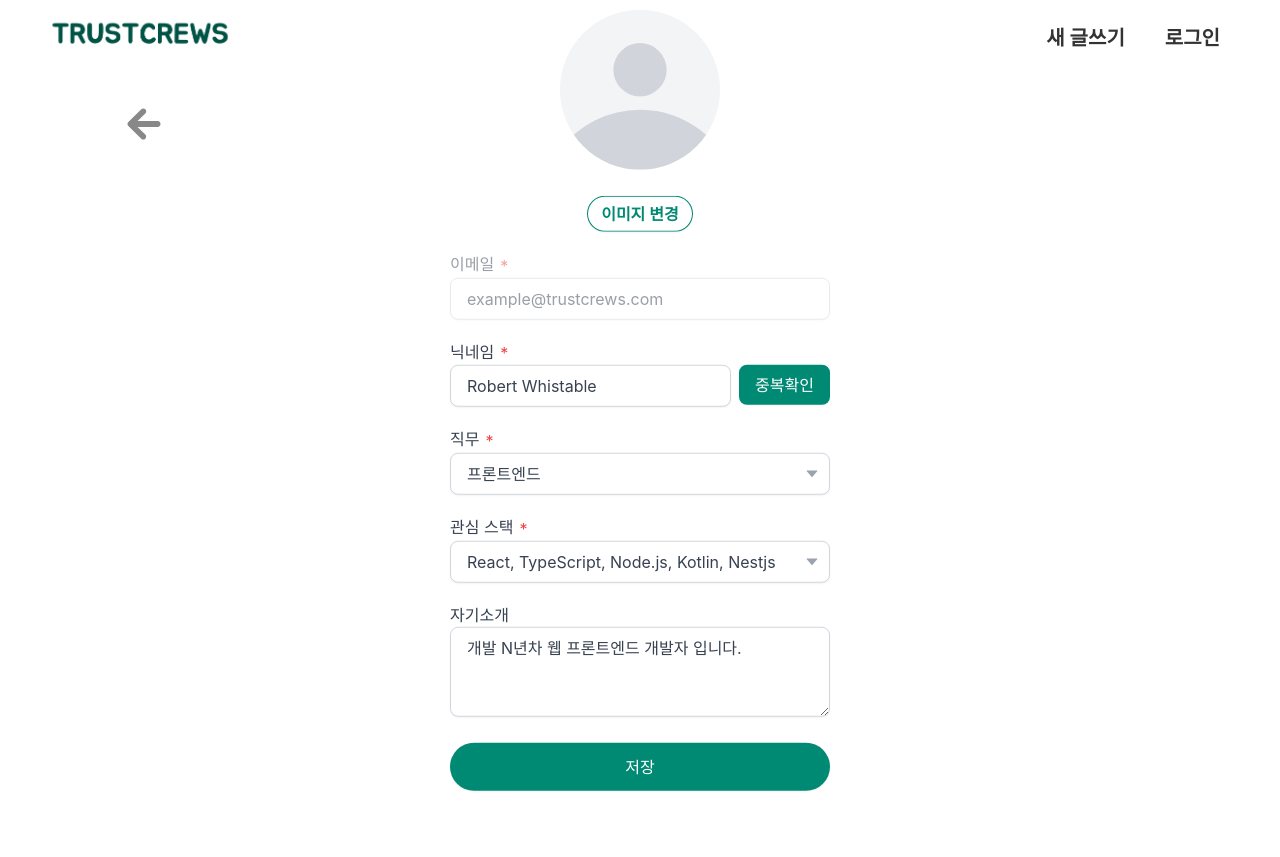
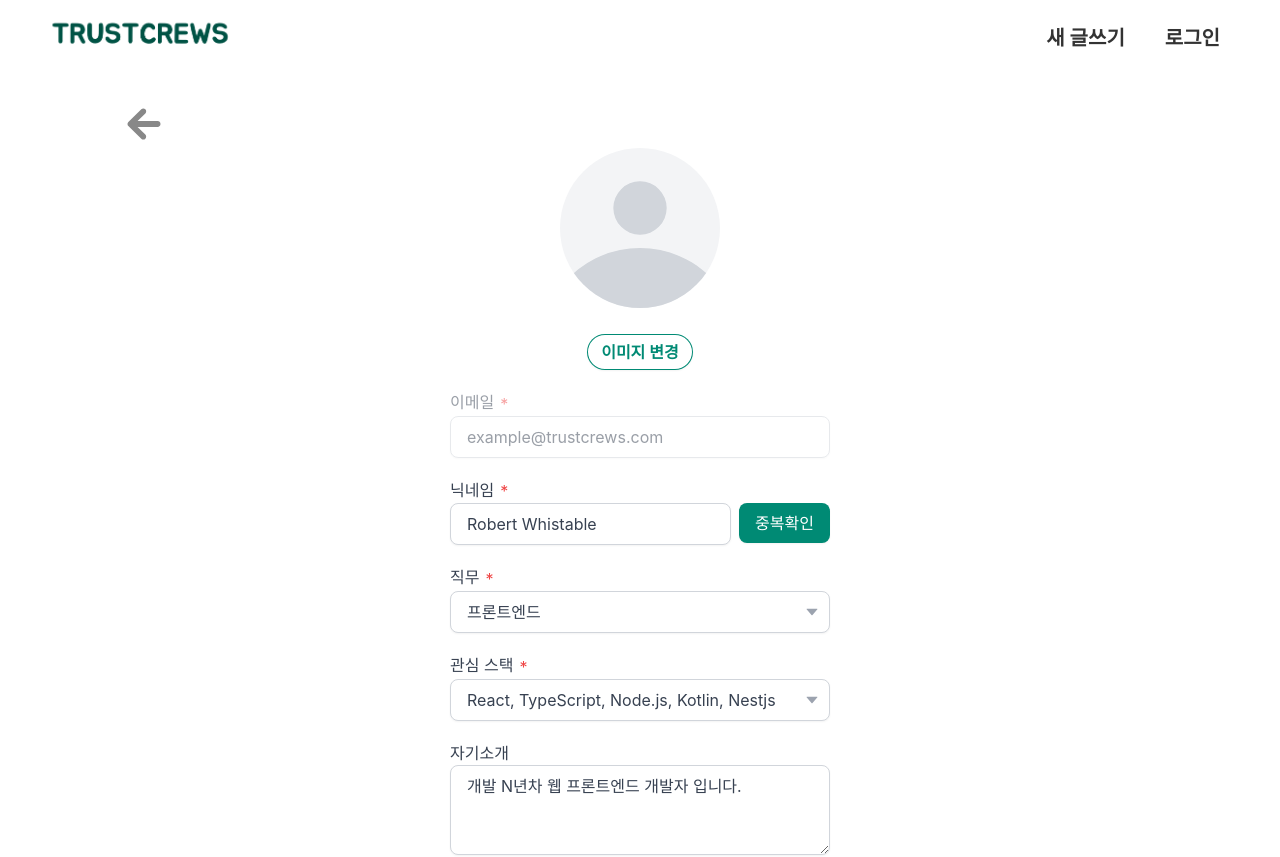
Before and after one commit to oneMonthProject/Front, a Next.js app: page /user/setting in a window 1280 px wide. Shown: the top 857 px of the page. Before the commit the page ends 800 px from the top, so only its background shows below. Built offline with nearby package versions, Linux system fonts and the light colour scheme.

Commit message:
design: modify center alignment method of content

```diff
--- a/src/app/login/page.tsx
+++ b/src/app/login/page.tsx
@@ -4,7 +4,7 @@ import LoginForm from '@/components/user/login/LoginForm';
 
 function LoginPage() {
   return (
-    <div className="absolute top-1/2 left-1/2 -translate-x-1/2 -translate-y-1/2">
+    <div className="flex flex-col items-center justify-center min-h-[calc(100vh-100px)]">
       <h1 className='text-3xl mobile:text-2xl font-semibold w-full text-center mb-10'>로그인</h1>
       <LoginForm />
       <div className="text-center text-sm mobile:text-xs mt-3">
--- a/src/app/signup/page.tsx
+++ b/src/app/signup/page.tsx
@@ -4,7 +4,7 @@ import SignUpForm from "@/components/user/signup/SignInForm";
 
 function SignUpPage() {
   return (
-    <div className="absolute top-1/2 left-1/2 -translate-x-1/2 -translate-y-1/2">
+    <div className="flex flex-col items-center justify-center min-h-[calc(100vh-100px)]">
       <h1 className='text-3xl mobile:text-2xl font-semibold w-full text-center mb-4 mobile:mb-2'>회원가입</h1>
       <SignUpForm />
       <div className="text-center text-sm mobile:text-xs mt-2">
--- a/src/app/user/layout.tsx
+++ b/src/app/user/layout.tsx
@@ -11,7 +11,7 @@ function UserLayout({ children }: UserLayoutProps) {
   const router = useRouter();
 
   return (
-    <section className='flex-col justify-center mx-auto tablet:pt-[1.5rem] px-[5rem] mobile:px-[1.5rem] pb-[2rem]'>
+    <section className='flex-col justify-center mx-auto tablet:pt-[1.5rem] px-[5rem] mobile:px-[1.5rem] pb-[1.5rem]'>
       <section className='w-fit cursor-pointer'>
         <IoMdArrowRoundBack className='tablet:h-12 tablet:w-12 mobile:h-6 mobile:w-6 text-grey700' onClick={() => router.back()} />
       </section>
--- a/src/app/user/setting/page.tsx
+++ b/src/app/user/setting/page.tsx
@@ -3,7 +3,7 @@ import ProfileForm from "@/components/user/profile/ProfileForm";
 
 function UserSettingPage() {
   return (
-    <div className="absolute top-1/2 left-1/2 -translate-x-1/2 -translate-y-1/2 mobile:mt-4">
+    <div className="flex flex-col items-center justify-center min-h-[calc(100vh-200px)]">
       <ProfileForm />
     </div>
   )
```
